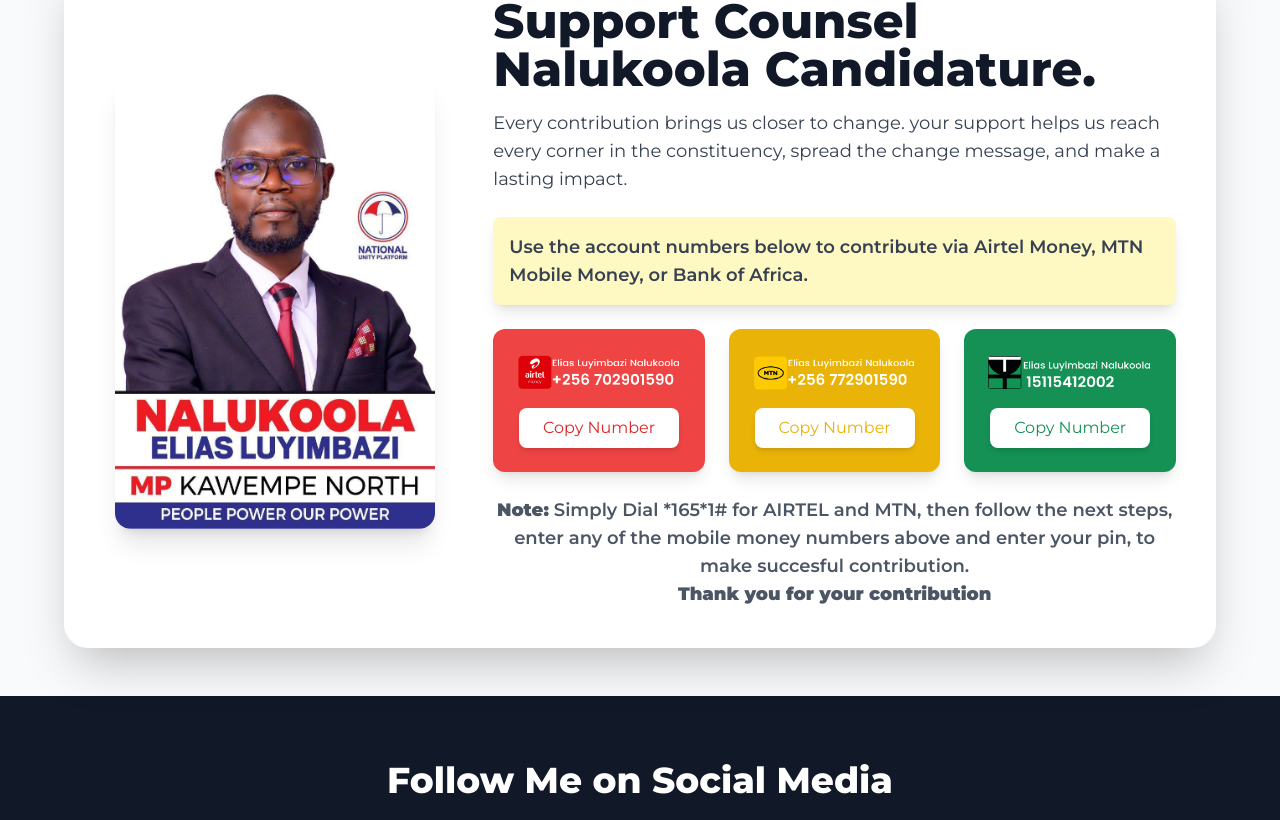
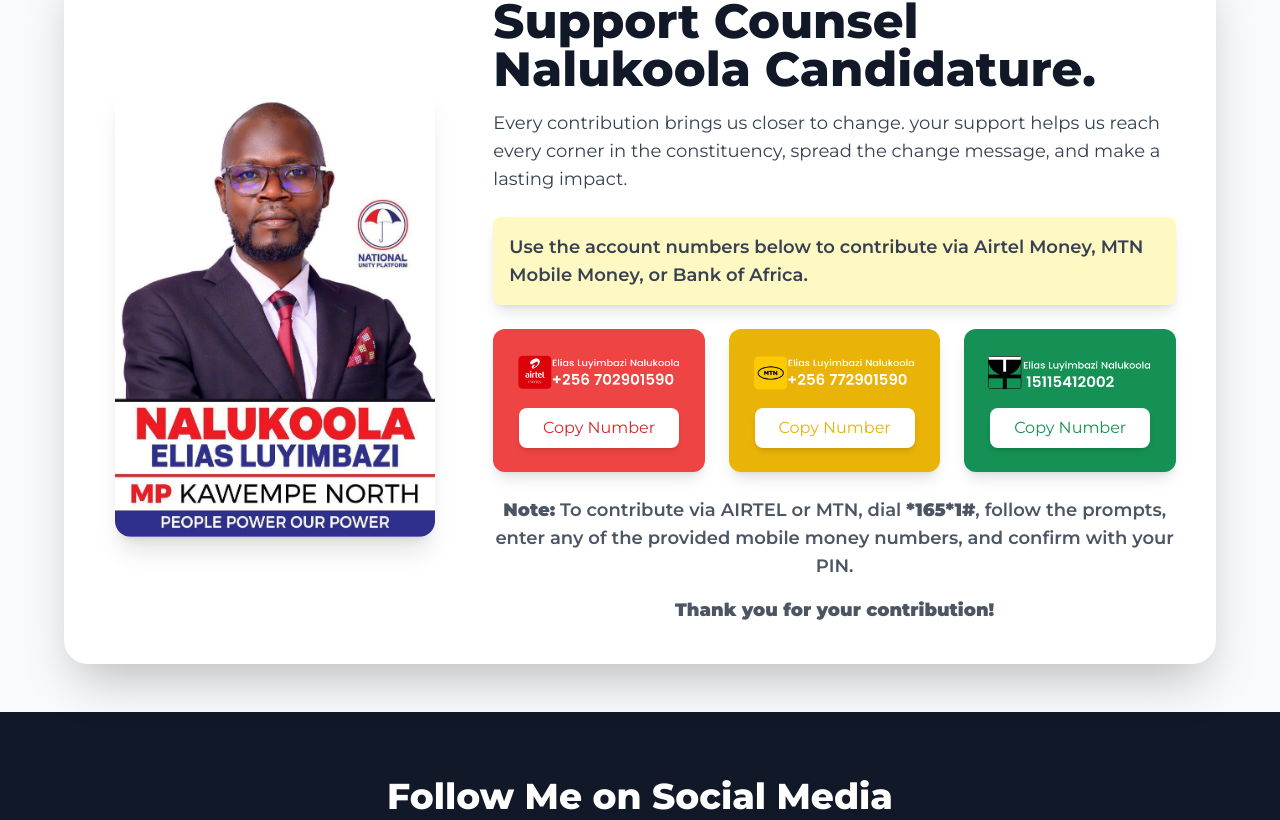
Before and after one commit to mohamuhsin/nalukoola, a Next.js app: page /support-counsel-nalukoola-candidature in a window 1280 px wide. Shown: the part 387-1207 px from the top of the page. Built offline with nearby package versions, Linux system fonts and the light colour scheme.

Commit message:
updated contribution page

```diff
--- a/components/Contribute/Note.js
+++ b/components/Contribute/Note.js
@@ -1,14 +1,13 @@
-// components/PaymentSolutionNote.js
-
-export default function Note() {
+export default function PaymentSolutionNote() {
     return (
         <div className="mt-6 text-center text-sm md:text-lg text-gray-600 font-semibold">
             <p>
-                <strong>Note:</strong> Simply Dial *165*1# for AIRTEL and MTN, then
-                follow the next steps, enter any of the mobile money numbers above and
-                enter your pin, to make succesful contribution.
-                <br />
-                <strong>Thank you for your contribution</strong>
+                <strong>Note:</strong> To contribute via AIRTEL or MTN, dial{" "}
+                <strong>*165*1#</strong>, follow the prompts, enter any of the provided
+                mobile money numbers, and confirm with your PIN.
+            </p>
+            <p className="mt-4">
+                <strong>Thank you for your contribution!</strong>
             </p>
         </div>
     );
```
